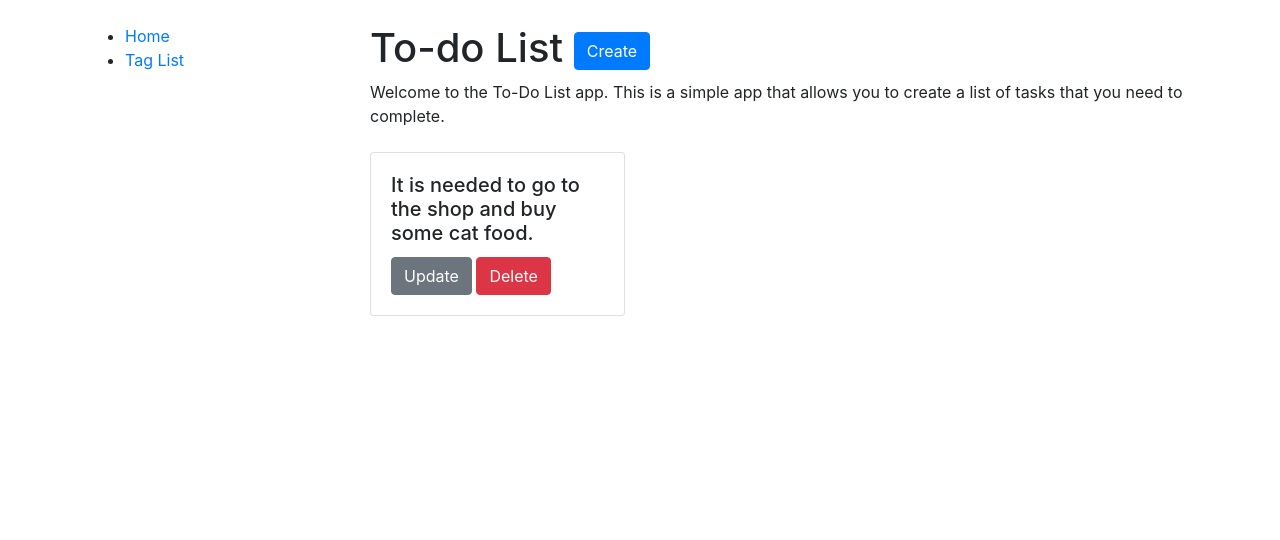
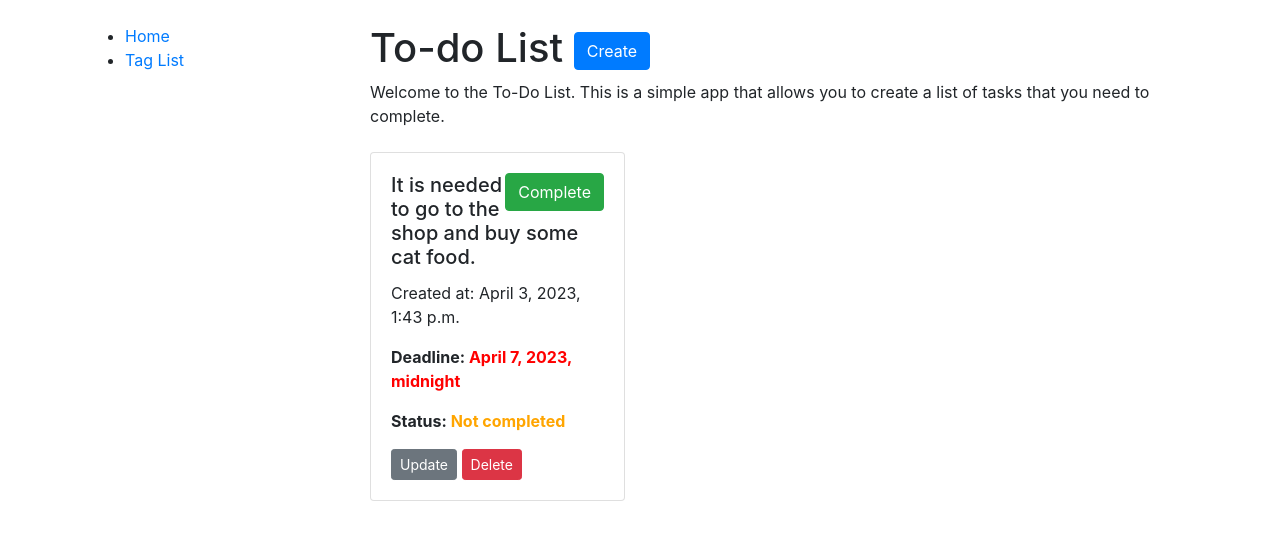
Before and after one commit to ykopatko/todo-list-site, a Django app: page / in a window 1280 px wide. Shown: the top 540 px of the page. Run offline with Django 4.2, Linux system fonts and the light colour scheme; data comes from the database, SQL or seed files in the repository; both versions use the stored data as it was after the commit; some libraries are stand-ins or nearby versions.

Commit message:
Add 'Confirm_delete' templates for tags and tasks. Fix views and urls

```diff
--- a/list/urls.py
+++ b/list/urls.py
@@ -6,7 +6,6 @@ from list.views import (
     TagUpdateView,
     TagDeleteView,
     TaskListView,
-    TaskDetailView,
     TaskCreateView,
     TaskUpdateView,
     TaskDeleteView, task_completion
@@ -30,7 +29,6 @@ urlpatterns = [
         TagDeleteView.as_view(),
         name="tag-delete",
     ),
-    path("/<int:pk>/", TaskDetailView.as_view(), name="task-detail"),
     path("/create/", TaskCreateView.as_view(), name="task-create"),
     path("/<int:pk>/update/", TaskUpdateView.as_view(), name="task-update"),
     path("/<int:pk>/delete/", TaskDeleteView.as_view(), name="task-delete"),
--- a/list/views.py
+++ b/list/views.py
@@ -31,14 +31,10 @@ class TagDeleteView(generic.DeleteView):
 
 class TaskListView(generic.ListView):
     model = Task
-    paginate_by = 5
+    paginate_by = 8
 
     class Meta:
         ordering = ["completed", "-created_at"]
-
-
-class TaskDetailView(generic.DetailView):
-    model = Task
 
 
 class TaskCreateView(generic.CreateView):
@@ -50,12 +46,7 @@ class TaskCreateView(generic.CreateView):
 class TaskUpdateView(generic.UpdateView):
     model = Task
     form_class = TaskForm
-
-    def get_success_url(self):
-        return reverse_lazy(
-            "list:task-detail",
-            kwargs={"pk": self.object.pk}
-        )
+    success_url = reverse_lazy("list:task-list")
 
 
 class TaskDeleteView(generic.DeleteView):
--- a/templates/list/task_list.html
+++ b/templates/list/task_list.html
@@ -8,23 +8,32 @@
       To-do List
     <a href="{% url 'list:task-create' %}" class="btn btn-primary">Create</a>
     </h1>
-    <p>Welcome to the To-Do List app. This is a simple app that allows you to create a list of tasks that you need to complete.</p>
+    <p>Welcome to the To-Do List. This is a simple app that allows you to create a list of tasks that you need to complete.</p>
     <div class="row mt-4">
     {% if task_list %}
       {% for task in task_list %}
         <div class="col-md-4 mb-4">
           <div class="card">
             <div class="card-body">
+              {% if task.completed %}
+                  <a href="{% url 'list:task_completion' task.id %}" class="btn btn-warning float-right">Undo</a>
+              {% else %}
+                  <a href="{% url 'list:task_completion' task.id %}" class="btn btn-success float-right">Complete</a>
+              {% endif %}
               <h5 class="card-title">{{ task.content }}</h5>
-              <a href="{% url 'list:task-update' pk=task.id %}" class="btn btn-secondary">Update</a>
-              <a href="{% url 'list:task-delete' pk=task.id %}" class="btn btn-danger">Delete</a>
+              <p>Created at: {{ task.created_at }}</p>
+              <p><strong>Deadline: <span style="color: red;">{{ task.deadline }}</span></strong></p>
+              <p><strong>Status: <span style="{% if task.completed %}color: green{% else %}color: orange{% endif %}">{% if task.completed %}Completed{% else %}Not completed{% endif %}</span></strong></p>
+
+              <a href="{% url 'list:task-update' pk=task.id %}" class="btn btn-secondary btn-sm">Update</a>
+              <a href="{% url 'list:task-delete' pk=task.id %}" class="btn btn-danger btn-sm">Delete</a>
             </div>
           </div>
         </div>
       {% endfor %}
     {% else %}
       <div class="col-12">
-        <p>There are nothing to do!</p>
+        <p>There are nothing to do :) !</p>
       </div>
     {% endif %}
   </div>
```
Also changed, not shown: templates/list/tag_confirm_delete.html (added, +11 -0 lines), templates/list/task_confirm_delete.html (added, +12 -0 lines), db.sqlite3.
